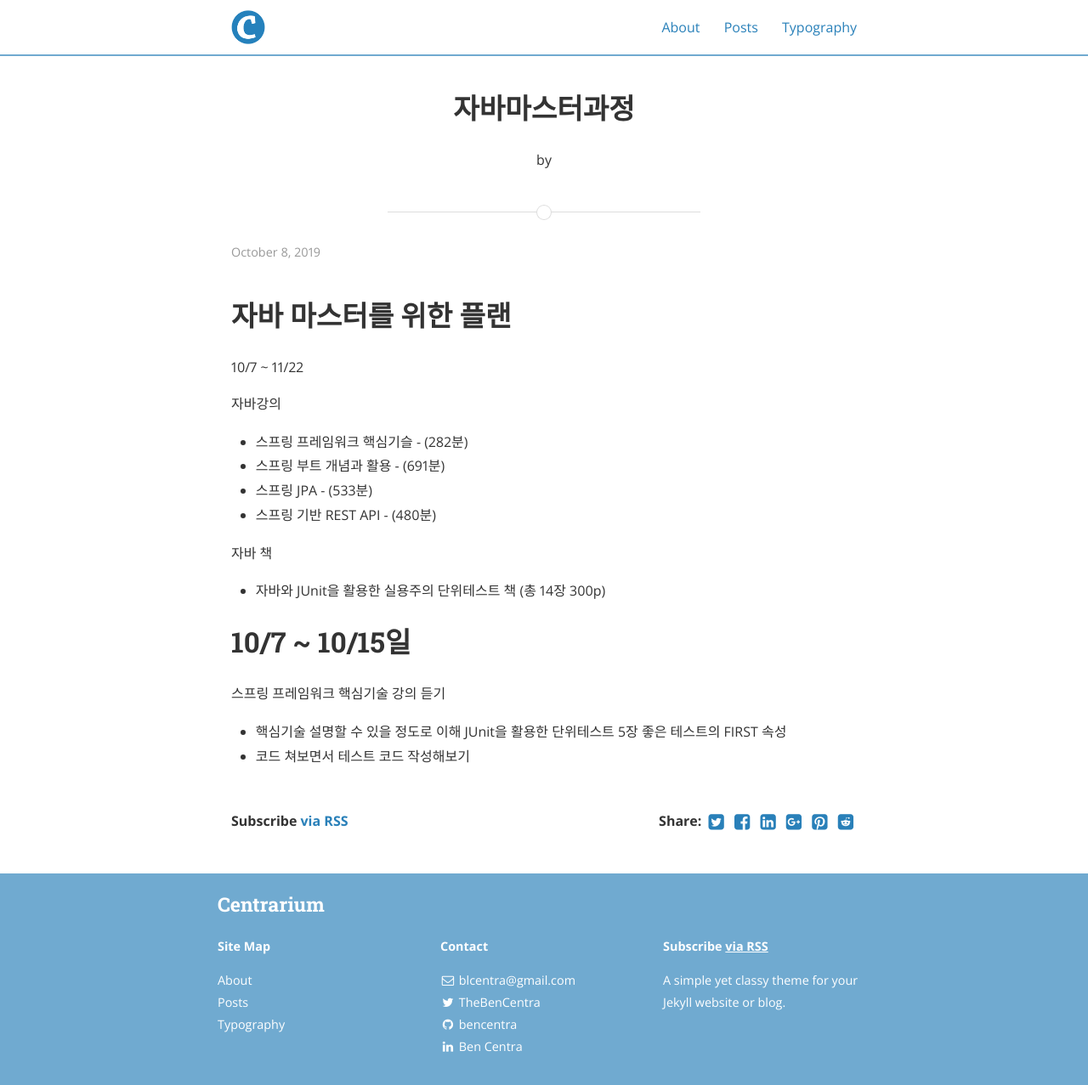
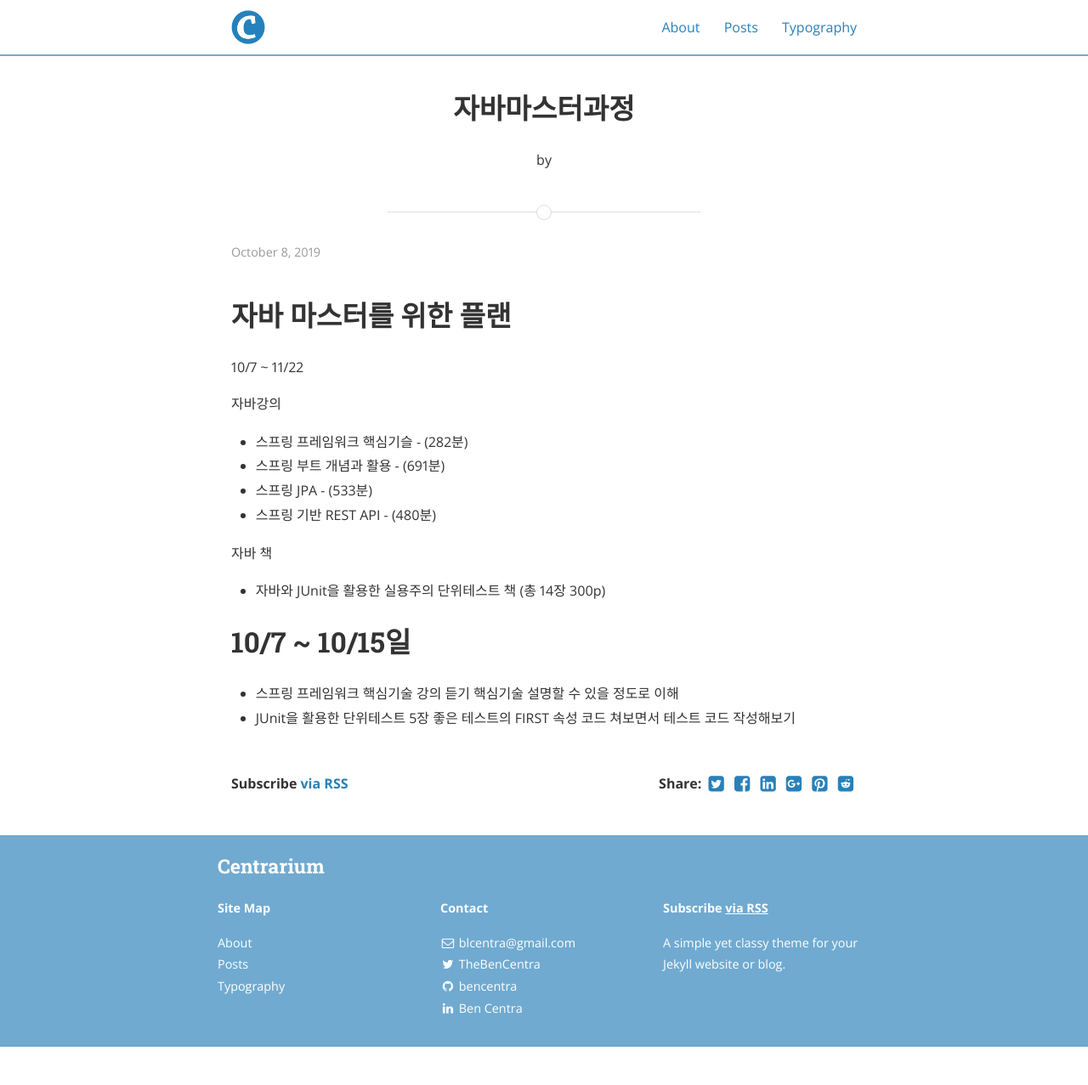
Before and after one commit to sayco5842/sayco5842.github.io, a Jekyll site: the page built from _posts/2019-10-08-자바마스터과정.md, in a window 1280 px wide and 1277 px high. Shown: the whole window at 85% size. Built offline with Jekyll 4.4.1, drawn with Linux system fonts in a browser that asks for light colours; nearby versions of some CDN libraries; our own code applies the rules of GitHub Pages for plain Markdown files.

```diff
--- a/_posts/2019-10-08-자바마스터과정.md
+++ b/_posts/2019-10-08-자바마스터과정.md
@@ -1,5 +1,4 @@
 # 자바 마스터를 위한 플랜
-
 10/7 ~ 11/22
 
 자바강의
@@ -14,7 +13,8 @@
 
 
 # 10/7 ~ 10/15일
-스프링 프레임워크 핵심기술 강의 듣기
-- 핵심기술 설명할 수 있을 정도로 이해
-JUnit을 활용한 단위테스트 5장 좋은 테스트의 FIRST 속성
-- 코드 쳐보면서 테스트 코드 작성해보기
+
+- 스프링 프레임워크 핵심기술 강의 듣기
+핵심기술 설명할 수 있을 정도로 이해
+- JUnit을 활용한 단위테스트 5장 좋은 테스트의 FIRST 속성
+코드 쳐보면서 테스트 코드 작성해보기
```
